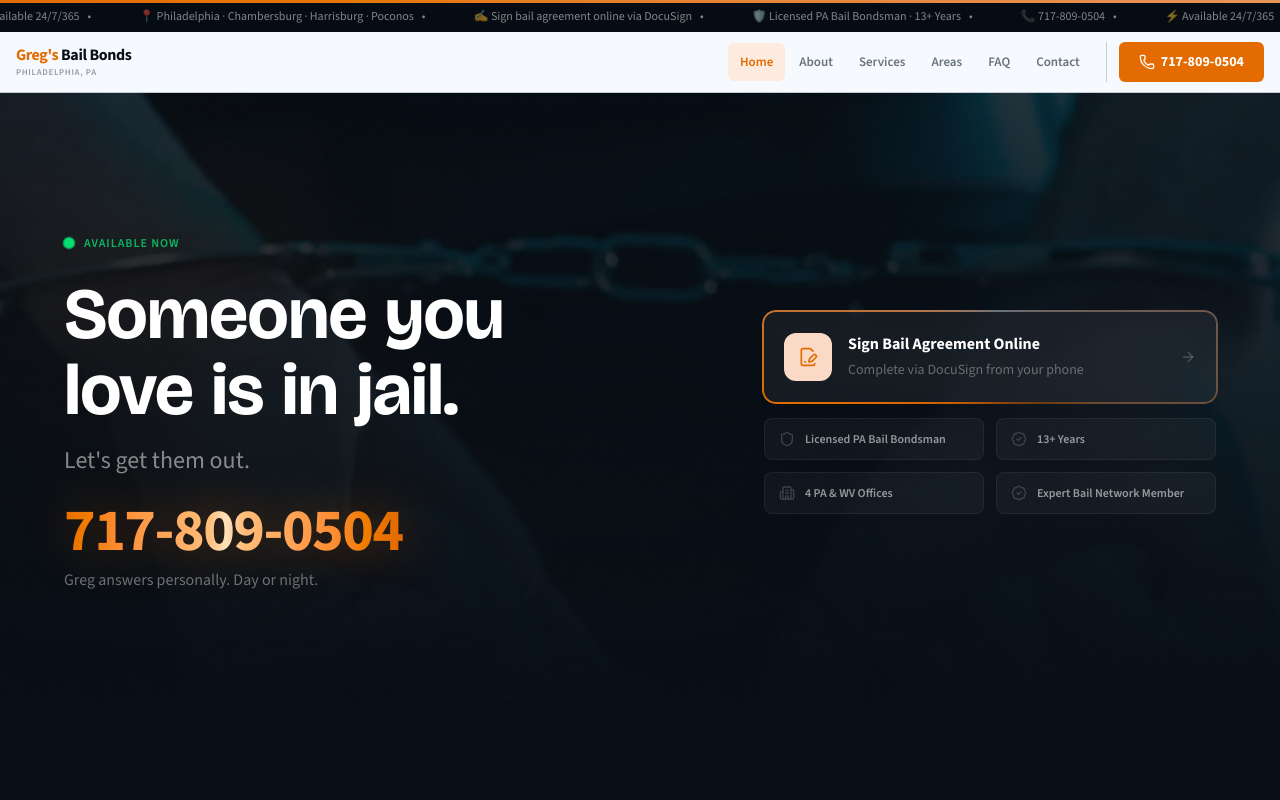
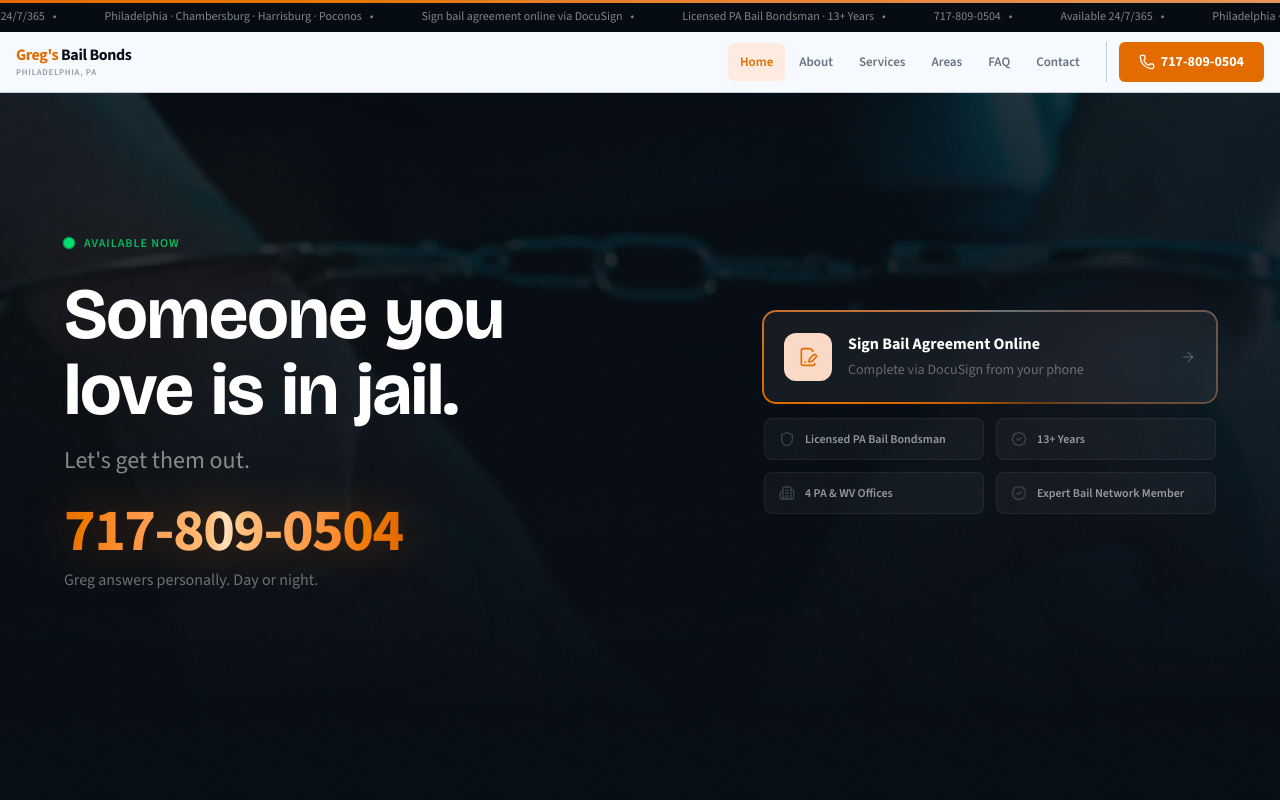
Before and after one commit to Founditmarketing/gregs-bail-bonds, a React (Vite) app: page / in a window 1280 px wide. Shown: the top 800 px of the page. Built offline with nearby package versions, Linux system fonts and the light colour scheme.

Commit message:
Remove emojis from ticker bar

```diff
--- a/src/components/navbar.tsx
+++ b/src/components/navbar.tsx
@@ -14,11 +14,11 @@ const navLinks: { name: string; path: string; icon: React.ReactNode }[] = [
 ];
 
 const TICKER_ITEMS = [
-  `📞 ${BUSINESS.phone}`,
-  '⚡ Available 24/7/365',
-  '📍 Philadelphia · Chambersburg · Harrisburg · Poconos',
-  '✍️ Sign bail agreement online via DocuSign',
-  '🛡️ Licensed PA Bail Bondsman · 13+ Years',
+  `${BUSINESS.phone}`,
+  'Available 24/7/365',
+  'Philadelphia · Chambersburg · Harrisburg · Poconos',
+  'Sign bail agreement online via DocuSign',
+  'Licensed PA Bail Bondsman · 13+ Years',
 ];
 
 export const Navbar = () => {
```
